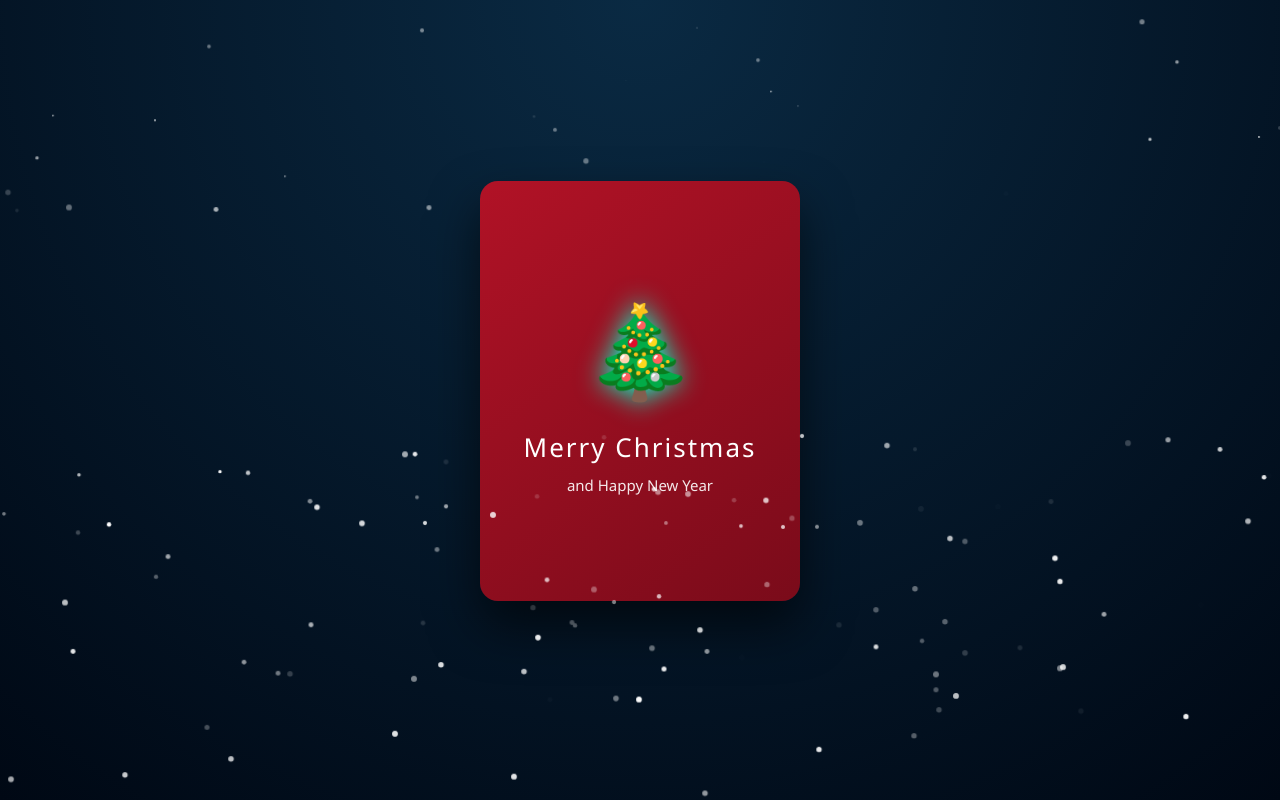
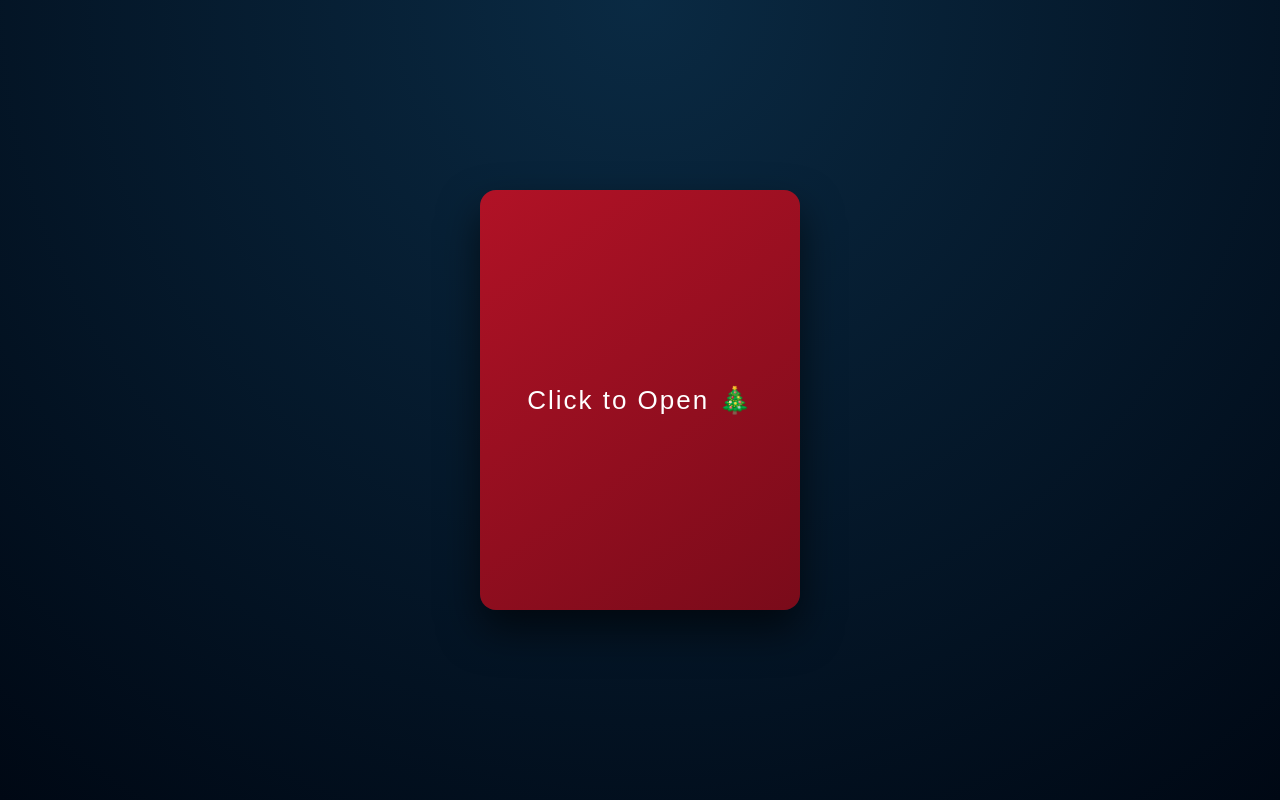
Before and after one commit to ManavArora26/ChristmasCard, a plain HTML site: page index.html in a window 1280 px wide. Drawn offline with Linux system fonts and the light colour scheme.

Commit message:
Update index.html

```diff
--- a/index.html
+++ b/index.html
@@ -2,110 +2,151 @@
 <html lang="en">
 <head>
 <meta charset="UTF-8">
-<title>Animated Christmas Card</title>
+<title>Open Gift Card</title>
 <meta name="viewport" content="width=device-width, initial-scale=1.0">
 
 <style>
-html, body {
+body {
   margin: 0;
-  padding: 0;
-  width: 100%;
-  height: 100%;
+  height: 100vh;
   background: radial-gradient(circle at top, #0a2a43, #000814);
+  display: flex;
+  align-items: center;
+  justify-content: center;
   overflow: hidden;
-  font-family: "Segoe UI", Arial, sans-serif;
+  font-family: Arial, sans-serif;
 }
 
-/* Snowflakes */
-.snow {
-  position: fixed;
-  top: -10px;
-  width: 6px;
-  height: 6px;
-  background: white;
-  border-radius: 50%;
-  opacity: 0.9;
-  animation: fall linear infinite;
-}
-
-@keyframes fall {
-  to {
-    transform: translateY(110vh);
-  }
+/* Card container */
+.card-wrapper {
+  perspective: 1200px;
 }
 
 /* Card */
 .card {
+  width: 320px;
+  height: 420px;
+  position: relative;
+  transform-style: preserve-3d;
+  cursor: pointer;
+}
+
+/* Front cover */
+.card-front {
   position: absolute;
   inset: 0;
-  margin: auto;
-  width: 320px;
-  height: 420px;
   background: linear-gradient(145deg, #b11226, #7a0b1a);
-  border-radius: 18px;
-  box-shadow: 0 25px 50px rgba(0,0,0,0.6);
+  border-radius: 16px;
   display: flex;
   align-items: center;
   justify-content: center;
-  animation: float 4s ease-in-out infinite;
+  color: #fff;
+  font-size: 26px;
+  letter-spacing: 2px;
+  backface-visibility: hidden;
+  z-index: 2;
+  box-shadow: 0 20px 40px rgba(0,0,0,0.6);
 }
 
-@keyframes float {
-  0%, 100% { transform: translateY(0); }
-  50% { transform: translateY(-18px); }
+/* Inside */
+.card-inside {
+  position: absolute;
+  inset: 0;
+  background: #fff;
+  border-radius: 16px;
+  text-align: center;
+  padding-top: 80px;
+  transform: rotateY(180deg);
+  backface-visibility: hidden;
+  box-shadow: 0 20px 40px rgba(0,0,0,0.6);
 }
 
-.card-inner {
-  text-align: center;
-  color: #fff;
-  padding: 20px;
+/* Open animation */
+.card.open {
+  animation: openCard 1.2s forwards;
 }
 
-.tree {
-  font-size: 90px;
-  animation: glow 2s infinite alternate;
+@keyframes openCard {
+  to { transform: rotateY(-180deg); }
 }
 
-@keyframes glow {
-  from { text-shadow: 0 0 10px #00ffcc; }
-  to { text-shadow: 0 0 30px #00ffcc; }
+/* Inside text */
+.card-inside h1 {
+  color: #b11226;
+  margin-bottom: 10px;
 }
 
-.title {
-  margin-top: 20px;
-  font-size: 26px;
-  letter-spacing: 2px;
+.card-inside p {
+  color: #333;
 }
 
-.subtitle {
-  margin-top: 10px;
-  font-size: 15px;
-  opacity: 0.9;
+/* Gifts */
+.gift {
+  position: absolute;
+  font-size: 32px;
+  pointer-events: none;
+  animation: fly 2.5s ease-out forwards;
+}
+
+@keyframes fly {
+  0% {
+    transform: translate(0,0) scale(0.5);
+    opacity: 0;
+  }
+  30% {
+    opacity: 1;
+  }
+  100% {
+    transform: translate(var(--x), var(--y)) scale(1.2) rotate(360deg);
+    opacity: 0;
+  }
 }
 </style>
 </head>
 
 <body>
 
-<div class="card">
-  <div class="card-inner">
-    <div class="tree">🎄</div>
-    <div class="title">Merry Christmas</div>
-    <div class="subtitle">and Happy New Year</div>
+<div class="card-wrapper">
+  <div class="card" id="card">
+    <div class="card-front">
+      Click to Open 🎄
+    </div>
+    <div class="card-inside">
+      <h1>Merry Christmas 🎁</h1>
+      <p>Wishing you joy & surprises!</p>
+    </div>
   </div>
 </div>
 
 <script>
-const snowCount = 140;
+const card = document.getElementById("card");
+let opened = false;
 
-for (let i = 0; i < snowCount; i++) {
-  const snow = document.createElement("div");
-  snow.className = "snow";
-  snow.style.left = Math.random() * 100 + "vw";
-  snow.style.animationDuration = (Math.random() * 6 + 4) + "s";
-  snow.style.opacity = Math.random();
-  snow.style.transform = `scale(${Math.random()})`;
-  document.body.appendChild(snow);
+card.addEventListener("click", () => {
+  if (opened) return;
+  opened = true;
+
+  card.classList.add("open");
+  releaseGifts();
+});
+
+function releaseGifts() {
+  const gifts = ["🎁","🎁","🎁","🎄","⭐","❄️"];
+
+  for (let i = 0; i < 25; i++) {
+    const gift = document.createElement("div");
+    gift.className = "gift";
+    gift.textContent = gifts[Math.floor(Math.random() * gifts.length)];
+
+    gift.style.left = "50%";
+    gift.style.top = "50%";
+    gift.style.setProperty("--x", `${(Math.random() - 0.5) * 600}px`);
+    gift.style.setProperty("--y", `${(Math.random() - 0.8) * 600}px`);
+
+    document.body.appendChild(gift);
+
+    setTimeout(() => gift.remove(), 2500);
+  }
 }
 </script>
 
```
